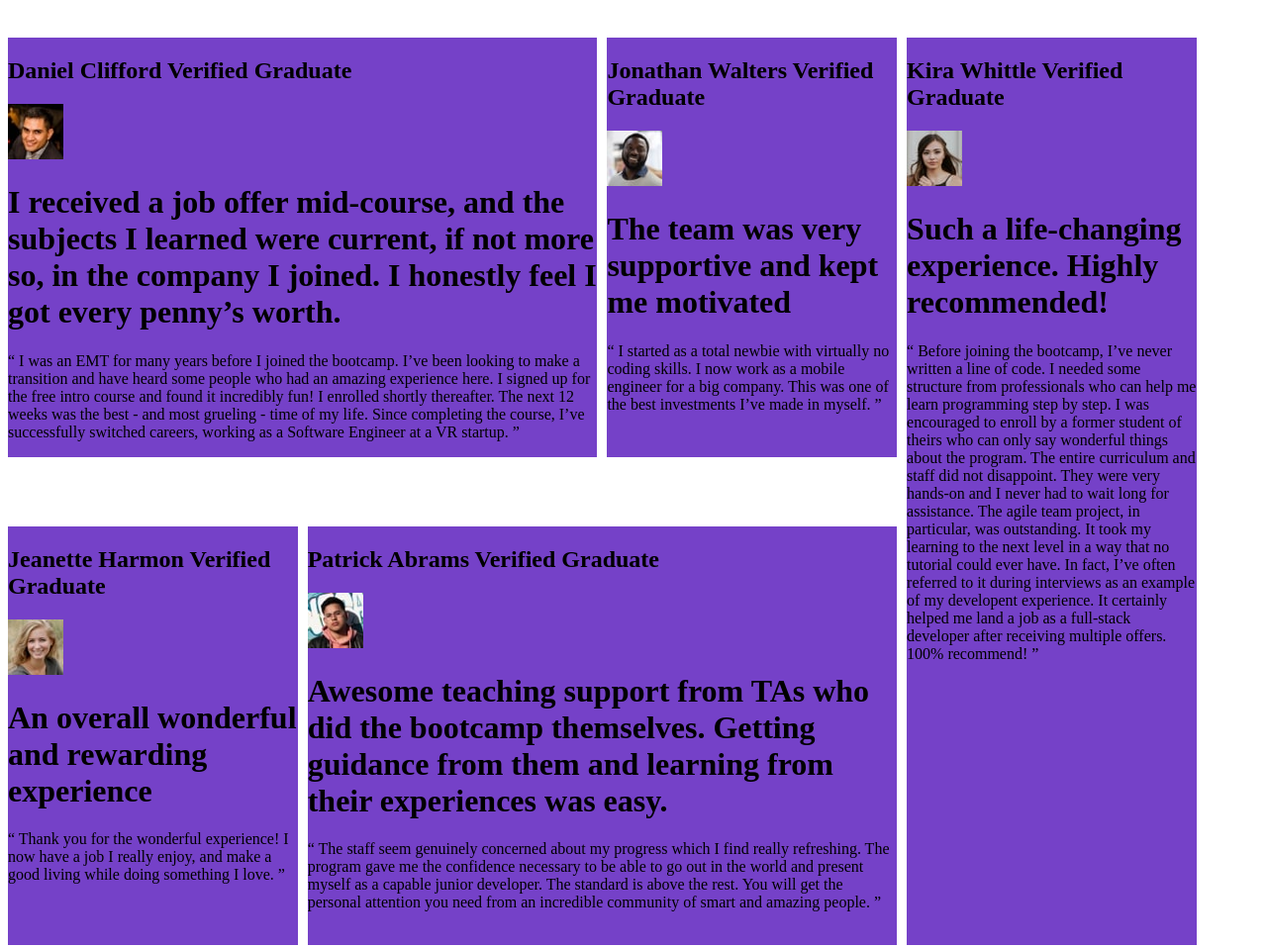
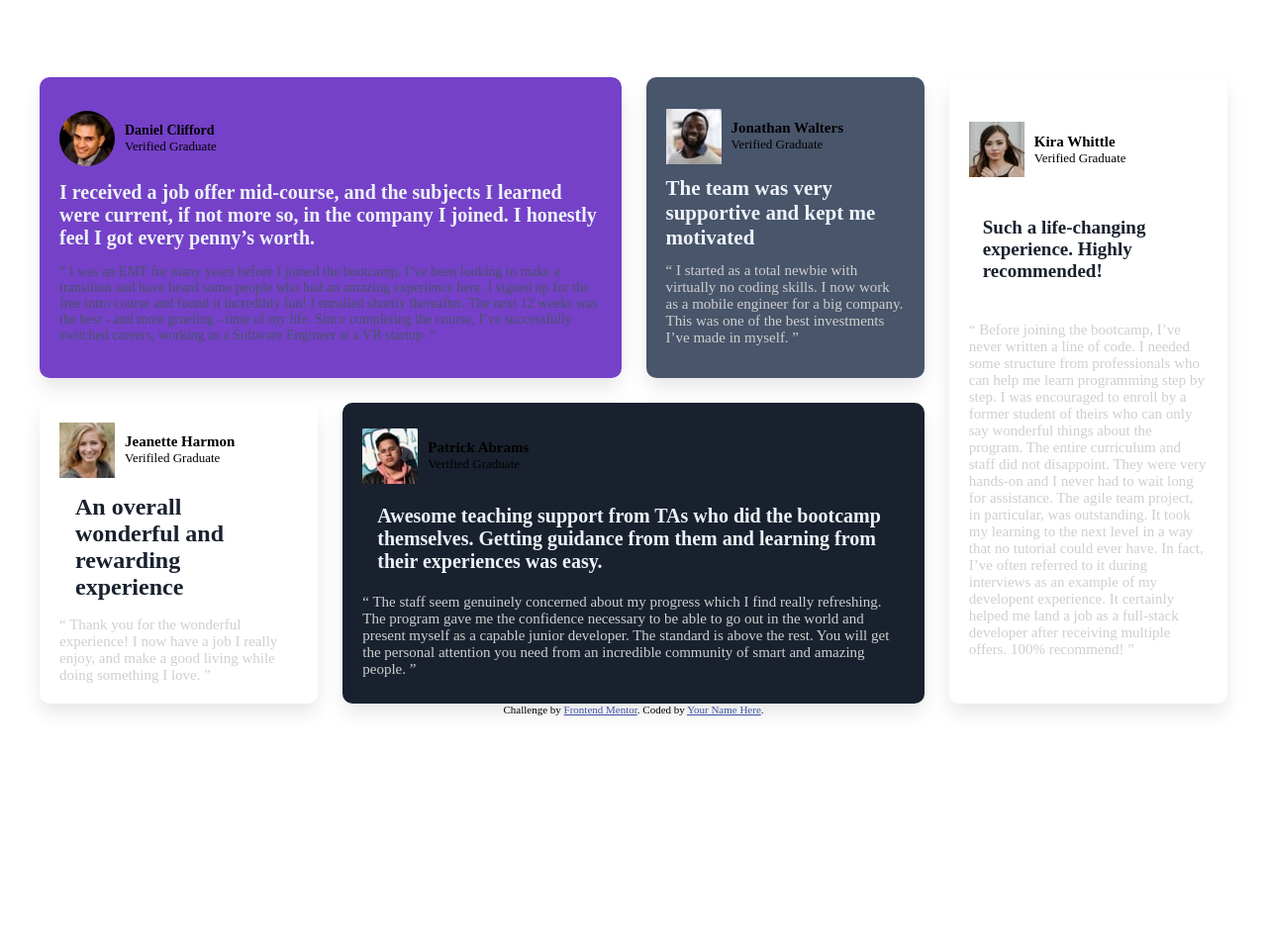
Before and after one commit to iklim32/testimonials-grid-section-mai, a plain HTML site: page index.html in a window 1280 px wide. Shown: the top 958 px of the page at 99% size. After the commit the page ends 800 px from the top, so only its background shows below. Drawn offline with Linux system fonts and the light colour scheme.

Commit message:
Add files via upload

```diff
--- a/index.html
+++ b/index.html
@@ -16,11 +16,13 @@
 </head>
 <body>
   <main>
-    <div class="card Daniel">
-      <div>
-        <h2> Daniel Clifford Verified Graduate</h2>
+    <div class="card Daniel violet">
+      <div class="author">
         <img src="images/image-daniel.jpg" alt="Daniel">
-        <span></span>
+        <div class="graduate">
+          <h2>Daniel Clifford</h2>
+          <span>Verified Graduate</span>
+        </div>
       </div>
       <h1> I received a job offer mid-course, and the subjects I learned were current, if not more so,
         in the company I joined. I honestly feel I got every penny’s worth.</h1>
@@ -31,36 +33,39 @@
         the course, I’ve successfully switched careers, working as a Software Engineer at a VR startup. ” </p>
     </div>
 
-
-    <div class="card Jonathan">
-      <div>
-        <h2> Jonathan Walters
-          Verified Graduate</h2>
+    <div class="card Jonathan grayish-blue">
+      <div class="author">
         <img src="images/image-jonathan.jpg" alt="Jonathan">
-        <span></span>
+        <div class="graduate">
+          <h2> Jonathan Walters</h2>
+          <span>Verified Graduate</span>
+        </div>
       </div>
       <h1>The team was very supportive and kept me motivated</h1>
       <p>“ I started as a total newbie with virtually no coding skills. I now work as a mobile engineer
         for a big company. This was one of the best investments I’ve made in myself. ”</p>
     </div>
 
-    <div class="card Jeanette">
-      <div>
-        <h2> Jeanette Harmon
-          Verified Graduate </h2>
+    <div class="card Jeanette white">
+      <div  class="author">
         <img src="images/image-jeanette.jpg" alt="Jeanette">
-        <span></span>
+        <div class="graduate">
+          <h2> Jeanette Harmon</h2>
+          <span>Verifiled Graduate</span>
+        </div>
       </div>
+      <div></div>
       <h1> An overall wonderful and rewarding experience</h1>
       <p>“ Thank you for the wonderful experience! I now have a job I really enjoy, and make a good living
         while doing something I love. ”</p>
       </div>
-    <div class="card Patrick">
-      <div>
-        <h2>Patrick Abrams
-          Verified Graduate </h2>
+    <div class="card Patrick blackish-blue">
+      <div class="author">
         <img src="images/image-patrick.jpg" alt="Patrick">
-        <span></span>
+        <div class="graduate">
+          <h2>Patrick Abrams</h2>
+          <span> Verified Graduate</span>
+        </div>
       </div>
       <h1>Awesome teaching support from TAs who did the bootcamp themselves. Getting guidance from them and
         learning from their experiences was easy.</h1>
@@ -70,12 +75,13 @@
         an incredible community of smart and amazing people. ”</p>
     </div>
 
-    <div class="card Kira">
-      <div>
-        <h2>Kira Whittle
-          Verified Graduate</h2>
+    <div class="card Kira white">
+      <div class="author">
         <img src="images/image-kira.jpg" alt="Kira">
-        <span></span>
+        <div class="graduate">
+          <h2>Kira Whittle</h2>
+          <span>Verified Graduate</span>
+        </div>
       </div>
       <h1>Such a life-changing experience. Highly recommended!</h1>
       <p>“ Before joining the bootcamp, I’ve never written a line of code. I needed some structure from
--- a/style.css
+++ b/style.css
@@ -7,9 +7,32 @@
     --Light-grayish-blue: hsl(210, 46%, 95%);
 }
 
+* {
+    padding: 0;
+    margin: 0;
+    box-sizing: border-box;
+}
+
+body {
+    min-height: 100dvh;
+    display: flex;
+    flex-direction: column;
+    justify-content: center;
+    align-items: center;
+    Font-size: 13px;
+}
+
 .card {
     background-color: var(--Moderate-violet);
-    margin-block: 30px;
+    width: 100%;
+    height: 100%;
+    box-shadow: 0px 10px 20px -1px rgba(0,0,0,0.1);
+    border-radius: 10px;
+    padding: 20px;
+    display: flex;
+    flex-direction: column;
+    justify-content: space-evenly;
+    align-items: start;
 }
 
 main {
@@ -19,7 +42,8 @@ main {
     grid-template-areas:
     "Daniel Daniel Jonathan Kira"
     "Jeanette Patrick Patrick Kira";
-    gap: 10px;
+    gap: 25px;
+    max-width: 1200px;
     width: 95%;
 }
 
@@ -27,20 +51,115 @@ main {
     grid-area: Daniel;
 }
 
+.Daniel img {
+    border-radius: 50%;
+}
+
+.Daniel h1 {
+    font-size: 20px;
+    align-items: center;
+    color: var(--Light-grayish-blue);
+}
+
+.Daniel p {
+    font-size: 14px;
+    align-items: center;
+    color: var(--Very-dark-grayish-blue);
+}
+
+.Daniel h2 {
+    font-size: 14px;
+}
+
+.author {
+    display: flex;
+    justify-content: start;
+    align-items: center;
+    gap: 10px;
+    width: 100%;
+}
+
 .Jonathan {
     grid-area: Jonathan;
+}
+
+.Jonathan h1 {
+    font-size: 21px;
+    align-items: center;
+    color: var(--Light-grayish-blue);
+}
+
+.Jonathan p {
+    font-size: 15px;
+    align-items: center;
+    color: var(--Light-gray);
+}
+
+.Jonathan h2 {
+    font-size: 15px;
 }
 
 .Kira {
     grid-area: Kira;
 }
 
+.Kira h1 {
+    font-size: 19px;
+    align-items: center;
+    padding: 14px;
+    color: var(--Very-dark-blackish-blue);
+}
+
+.Kira p {
+    font-size: 15px;
+    align-items: center;
+    color: var(--Light-gray);
+}
+
+.Kira h2 {
+    font-size: 15px;
+}
+
 .Jeanette {
     grid-area: Jeanette;
 }
 
+.Jeanette h1 {
+    font-size: 24px;
+    align-items: center;
+    padding: 16px;
+    color: var(--Very-dark-blackish-blue);
+}
+
+.Jeanette p {
+    font-size: 15px;
+    align-items: center;
+    color: var(--Light-gray);
+}
+
+.Jeanette h2 {
+    font-size: 15px;
+}
+
 .Patrick {
     grid-area: Patrick;
+}
+
+.Patrick h1 {
+    font-size: 20px;
+    align-items: center;
+    padding: 15px;
+    color: var(--Light-grayish-blue);
+}
+
+.Patrick p {
+    font-size: 15px;
+    align-items: center;
+    color: var(--Light-gray);
+}
+
+.Patrick h2 {
+    font-size: 15px;
 }
 
 .barlow-500 {
@@ -55,6 +174,29 @@ main {
     font-style: normal;
   }
 
+.violet {
+    background-color: var(--Moderate-violet);
+}
+
+.grayish-blue {
+    background-color: var(--Very-dark-grayish-blue);
+}
+
+.blackish-blue {
+    background-color: var(--Very-dark-blackish-blue);
+}
+
+.white {
+    background-color: var(--White);
+}
+
+.Light-gray {
+    background-color: var(--Light-gray);
+}
+
+.Light-grayish-blue {
+    background-color: var(--Light-grayish-blue);
+}
 
 .attribution { font-size: 11px; text-align: center; }
 .attribution a { color: hsl(228, 45%, 44%); }
```
